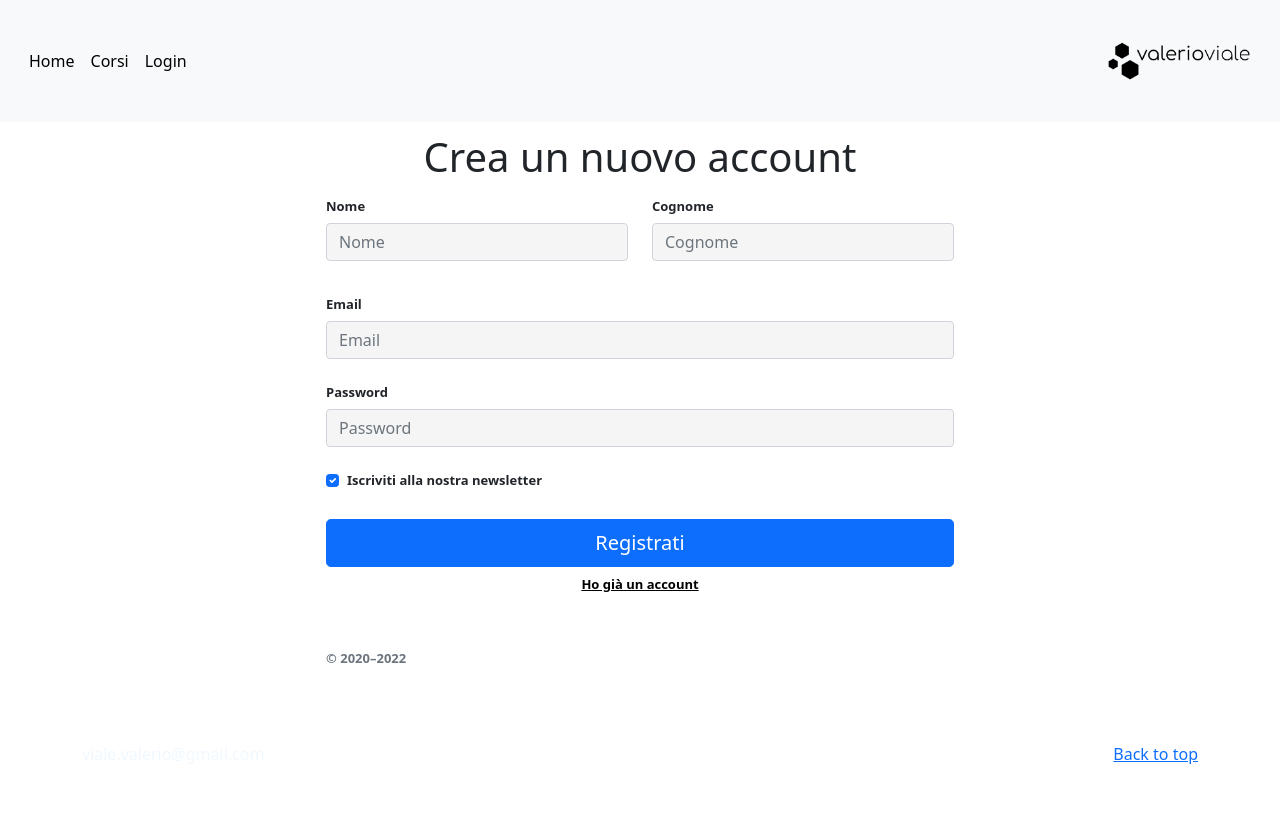
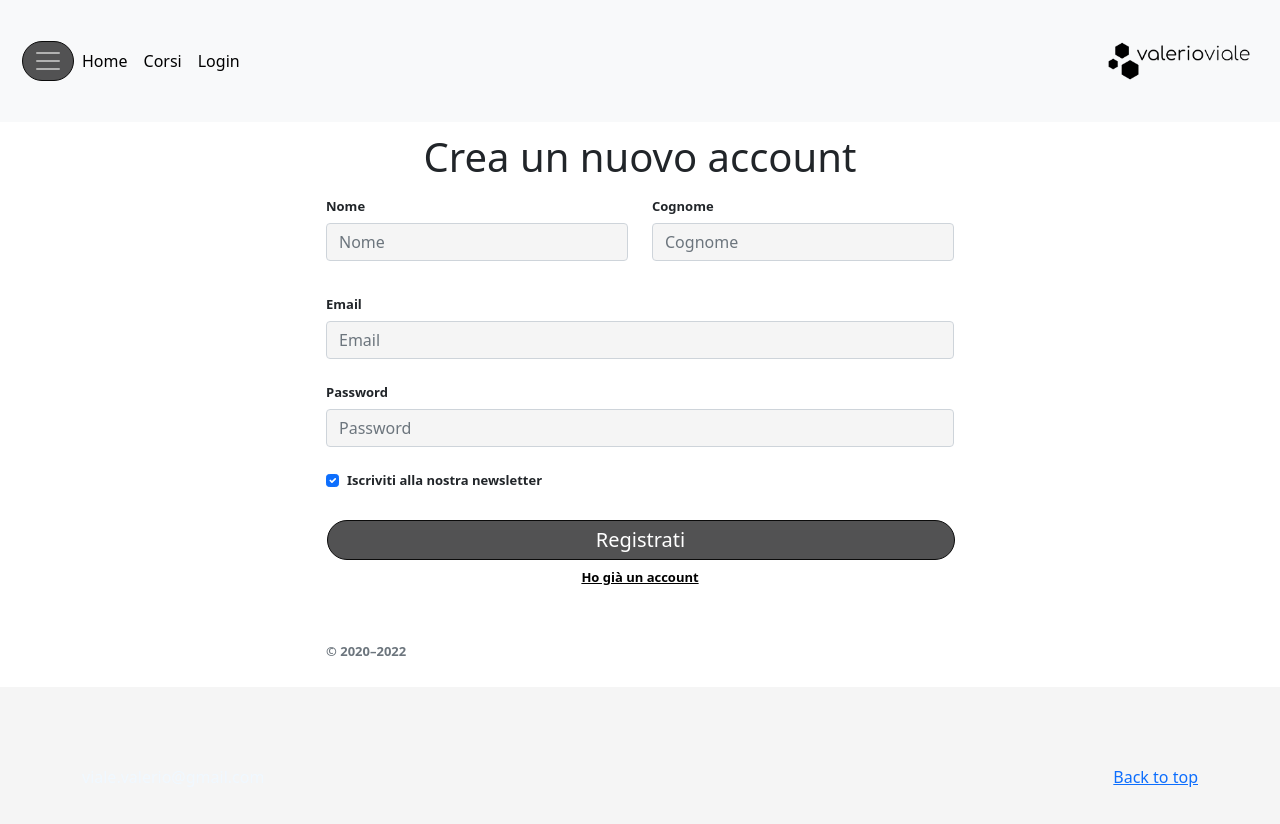
Before and after one commit to valerioviale/NodeAtlasPassport, a website: page public/register.html in a window 1280 px wide. Drawn offline with Linux system fonts and the light colour scheme.

Commit message:
improved color schema in auth and register page

```diff
--- a/public/register.html
+++ b/public/register.html
@@ -12,7 +12,7 @@
     <title>Corsi di Programmazione</title>
 
     <link rel="canonical" href="https://getbootstrap.com/docs/5.0/examples/album/">
-    <link href="styles.css" rel="stylesheet">
+    <link href="style.css" rel="stylesheet">
     <link href="signin.css" rel="stylesheet">
 
 
@@ -48,7 +48,7 @@
 
   <nav class="navbar navbar-expand-lg navbar-dark bg-light" style="background-color: #ffffff; color: white;" >
     <div class="container-fluid" style="padding: 1px; margin: 20px; ">
-      <button class="navbar-toggler" type="button" data-bs-toggle="collapse" data-bs-target="#navbarSupportedContent" aria-controls="navbarSupportedContent" aria-expanded="false" aria-label="Toggle navigation">
+      <button class="navbar-toggler" type="button" onclick="toggleNav()" aria-label="Toggle navigation">
         <span class="navbar-toggler-icon"></span>
       </button>
       <div class="collapse navbar-collapse" id="navbarSupportedContent">
@@ -72,7 +72,18 @@
     </div>
   </nav>
 
+<script>
+  function toggleNav() {
+    const navbarContent = document.getElementById("navbarSupportedContent");
+    if (navbarContent.style.display === "block") {
+      navbarContent.style.display = "none";
+    } else {
+      navbarContent.style.display = "block";
+    }
+  }
+</script>
 </header>
+
 
 <form action="/register" method="POST">
 
--- a/public/signin.css
+++ b/public/signin.css
@@ -64,5 +64,5 @@ background-color: #f5f5f5;
 }
 
 button {
-text-transform: none;
+text-transform:none !important;
 }
--- a/public/style.css
+++ b/public/style.css
@@ -51,11 +51,12 @@ section p {
 button {
   border-radius: 20px !important;
   margin: 0.5px !important;
-  background-color: #b2b0b0 !important;
+  background-color: #525253 !important;
+  border-color: #0b0b0b !important;
   color: #ffffff !important;
   display: inline-block !important;
   padding: 0 10px !important;
-  height: 30px !important;
+  height: 40px !important;
 
 }
 
```
Also changed, not shown: public/authenticate.html (+12 -2 lines), public/index.html (+11 -1 lines).
